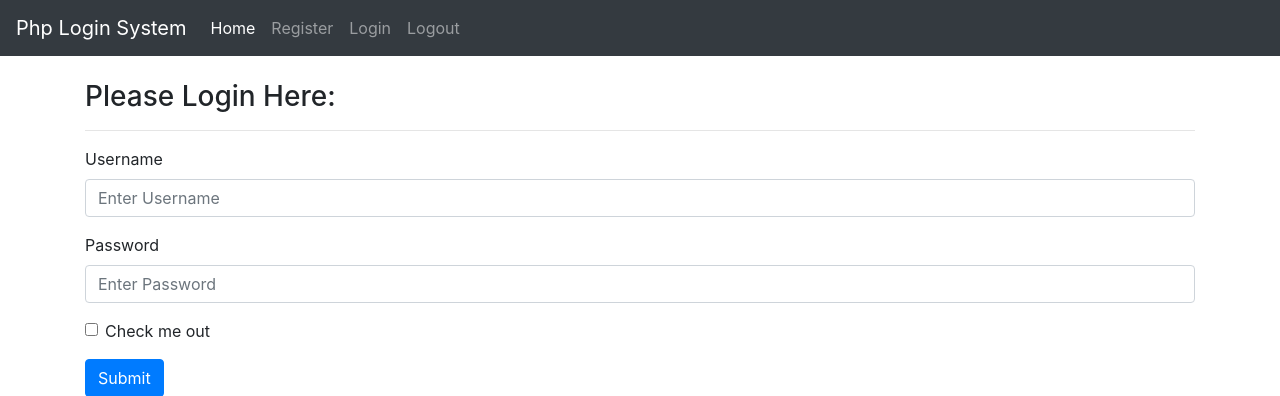
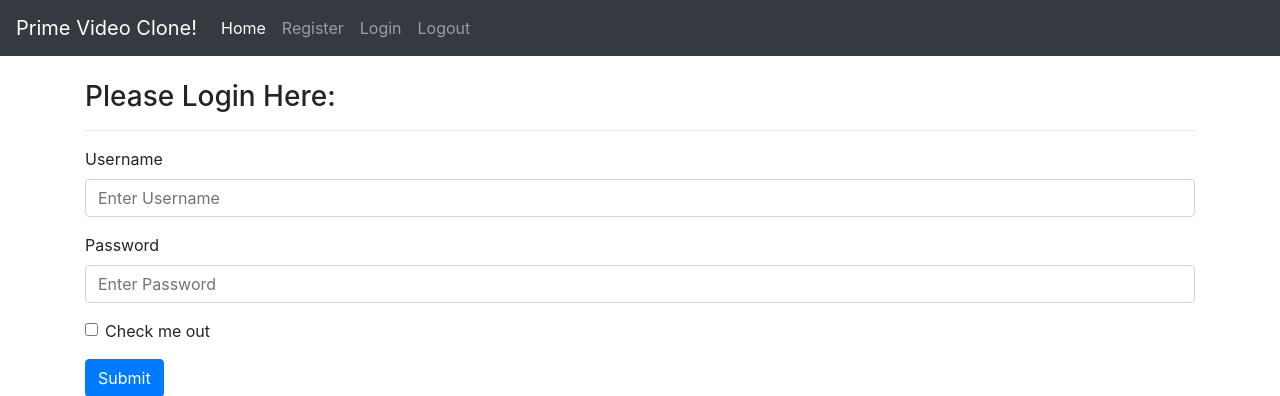
Before and after one commit to EeshaKavuri/Grow-Simplee-Assignment, a PHP site: page /login.php in a window 1280 px wide. Shown: the top 396 px of the page. Run offline with PHP 8.4, Linux system fonts and the light colour scheme.

Commit message:
Update login.php

```diff
--- a/login.php
+++ b/login.php
@@ -76,11 +76,11 @@ if(empty($err))
     <!-- Bootstrap CSS -->
     <link rel="stylesheet" href="https://stackpath.bootstrapcdn.com/bootstrap/4.3.1/css/bootstrap.min.css" integrity="sha384-ggOyR0iXCbMQv3Xipma34MD+dH/1fQ784/j6cY/iJTQUOhcWr7x9JvoRxT2MZw1T" crossorigin="anonymous">
 
-    <title>PHP login system!</title>
+    <title>Prime Video Clone!</title>
   </head>
   <body>
   <nav class="navbar navbar-expand-lg navbar-dark bg-dark">
-  <a class="navbar-brand" href="#">Php Login System</a>
+  <a class="navbar-brand" href="#">Prime Video Clone!</a>
   <button class="navbar-toggler" type="button" data-toggle="collapse" data-target="#navbarNavDropdown" aria-controls="navbarNavDropdown" aria-expanded="false" aria-label="Toggle navigation">
     <span class="navbar-toggler-icon"></span>
   </button>
```
